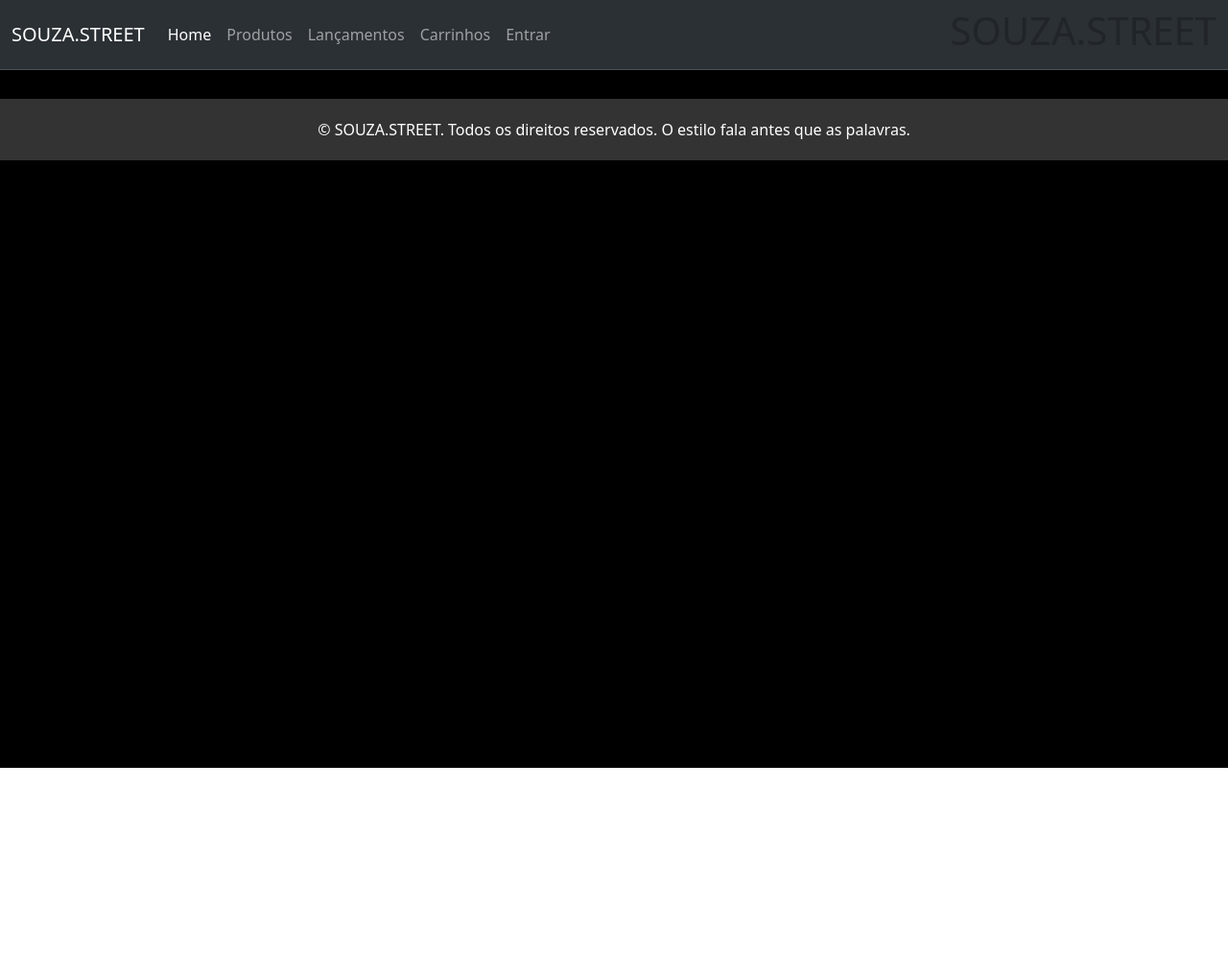
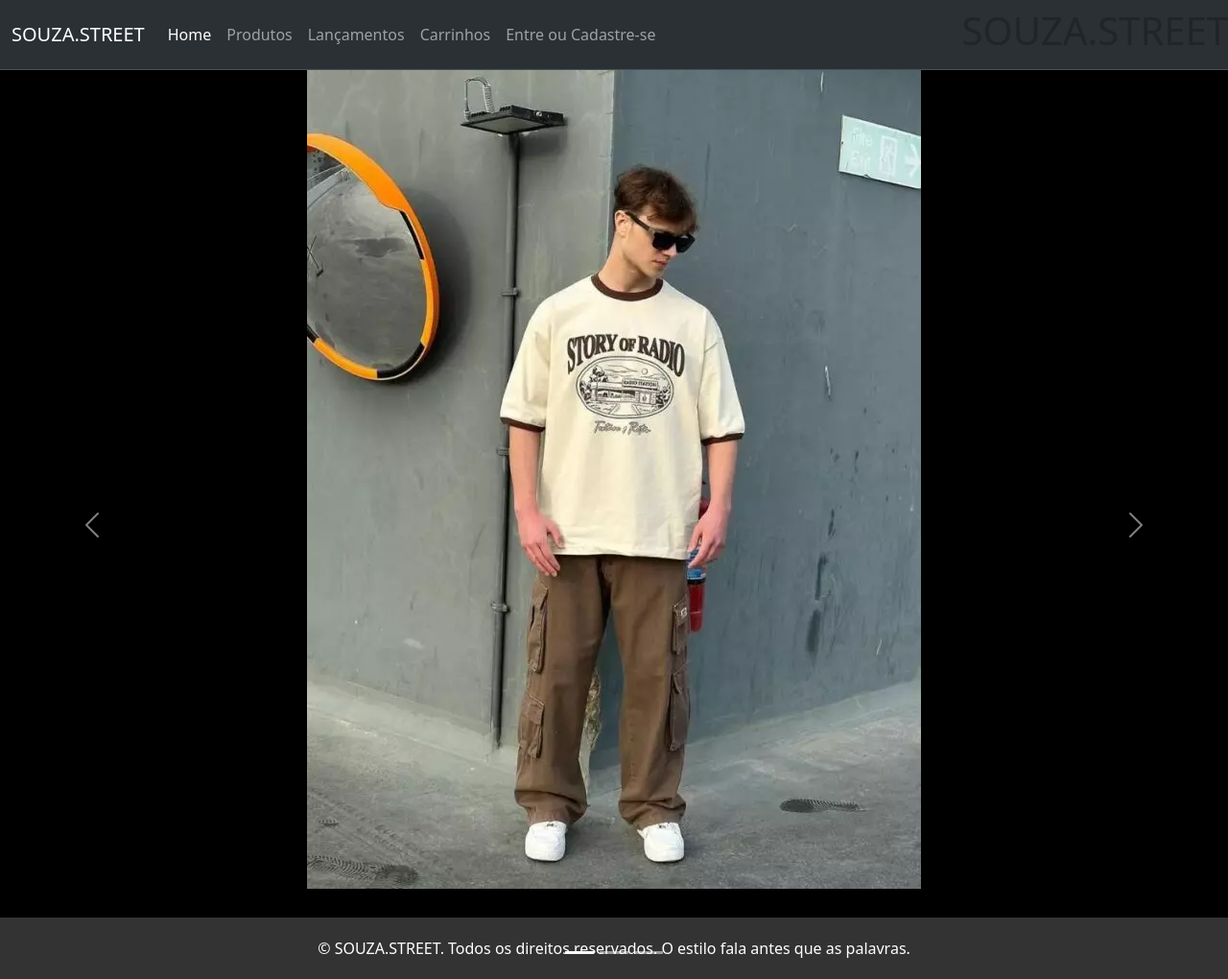
Before and after one commit to vitoriaosouza11/HTML, a plain HTML site: page loja streetwear/Index.html in a window 1280 px wide. Shown: the whole page at 96% size. Before the commit the page ends 800 px from the top, so only its background shows below. Drawn offline with nearby package versions, Linux system fonts and the light colour scheme.

Commit message:
Novas alterações

```diff
--- a/loja streetwear/Index.html
+++ b/loja streetwear/Index.html
@@ -27,7 +27,7 @@ background-size: 100% 100%;">
                         <a class="nav-link active" aria-current="page" href="#">Home</a>
                     </li>
                     <li class="nav-item">
-                        <a class="nav-link" href="#">Produtos</a>
+                        <a class="nav-link" href="produtos.html">Produtos</a>
                     </li>
                     <li class="nav-iten">
                         <a class="nav-link" href="#">Lançamentos</a>
@@ -36,12 +36,49 @@ background-size: 100% 100%;">
                         <a class="nav-link" href="#">Carrinhos</a>
                     </li>
                     <li class="nav-item">
-                        <a class="nav-link" href="#">Entrar</a>
+                        <a class="nav-link" href="cadastro.html">Entre ou Cadastre-se</a>
                     </li>
                 </ul>
             </div>
+        </div>
         <h1>SOUZA.STREET</h1>
     </nav>
+    <div id="carouselExampleIndicators" class="carousel slide">
+        <div class="carousel-indicators">
+            <button type="button" data-bs-target="#carouselExampleIndicators" data-bs-slide-to="0" class="active"
+                aria-current="true" aria-label="Slide 1"></button>
+            <button type="button" data-bs-target="#carouselExampleIndicators" data-bs-slide-to="1"
+                aria-label="Slide 2"></button>
+            <button type="button" data-bs-target="#carouselExampleIndicators" data-bs-slide-to="2"
+                aria-label="Slide 3"></button>
+        </div>
+        <div class="carousel-inner">
+            <div class="carousel-item active">
+                <center>
+                    <img src="street.png" class="d-block w-70" alt="street.png">
+                </center>
+            </div>
+            <div class="carousel-item">
+                <center>
+                    <img src="street1.jpg" class="d-block w-70" alt="street1.jpg">
+                </center>
+            </div>
+            <div class="carousel-item">
+                <center>
+                    <img src="street3.jpg" class="d-block w-70" alt="street3.jpg">
+                </center>
+            </div>
+        </div>
+        <button class="carousel-control-prev" type="button" data-bs-target="#carouselExampleIndicators"
+            data-bs-slide="prev">
+            <span class="carousel-control-prev-icon" aria-hidden="true"></span>
+            <span class="visually-hidden">Previous</span>
+        </button>
+        <button class="carousel-control-next" type="button" data-bs-target="#carouselExampleIndicators"
+            data-bs-slide="next">
+            <span class="carousel-control-next-icon" aria-hidden="true"></span>
+            <span class="visually-hidden">Next</span>
+        </button>
 
         <!-- Rodapé -->
         <footer style="background-color: #333; color: white; text-align: center; padding: 20px; margin-top: 30px;">
```
Also changed, not shown: loja streetwear/street.png (added), loja streetwear/street1.jpg (added), loja streetwear/street3.jpg (added). Lines whose indentation alone changed are shown as unchanged.
